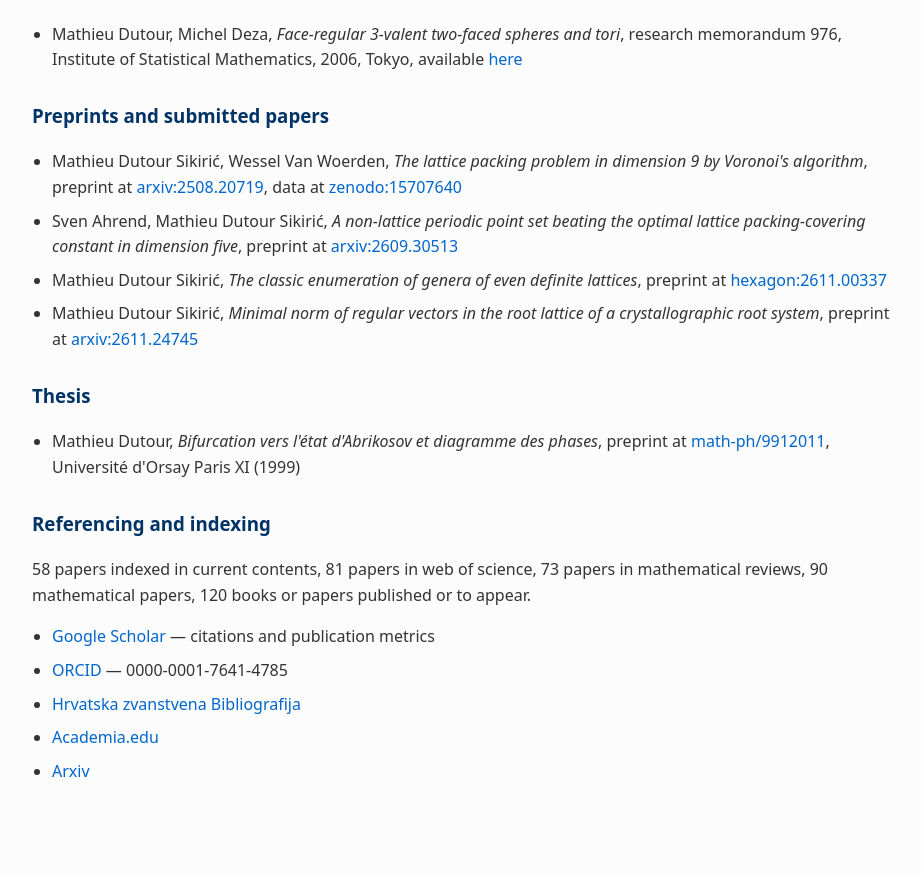
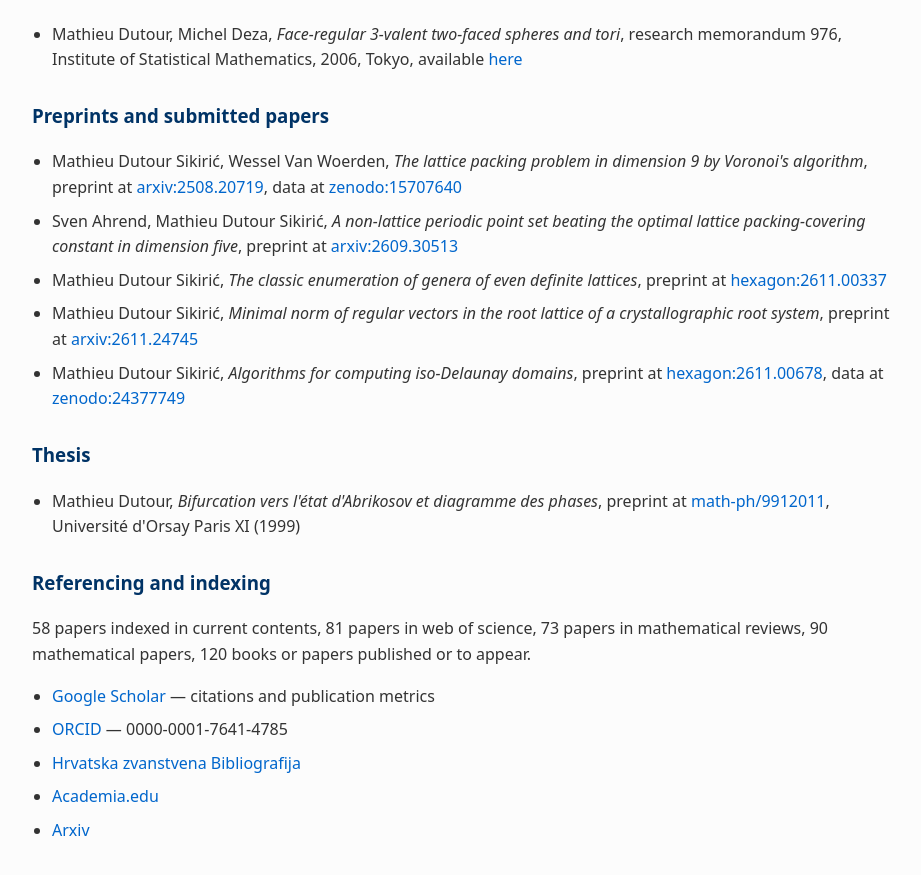
Before and after one commit to MathieuDutSik/mathieudutsik.github.io, a Jekyll site: the page built from Publications/index.html, in a window 1280 px wide and 900 px high, scrolled down 8776 px. Shown: the top 875 px of the window, without its empty margins (178-1099 px from the left). Built offline with Jekyll 4.4.1, drawn with Linux system fonts in a browser that asks for light colours; before the commit the page ends 9616 px from its top, so only the background shows below that.

Commit message:
Add the iso-Delaunay algorithms preprint and its data to the publications.
Co-Authored-By: Claude Opus 5.5 <noreply@anthropic.com>

```diff
--- a/Publications/index.html
+++ b/Publications/index.html
@@ -475,6 +475,7 @@ description: >-
         <li data-theme="delaunay">Sven Ahrend, Mathieu Dutour Sikirić, <i>A non-lattice periodic point set beating the optimal lattice packing-covering constant in dimension five</i>, preprint at <a href="https://arxiv.org/abs/2609.30513">arxiv:2609.30513</a></li>
         <li data-theme="lattices">Mathieu Dutour Sikirić, <i>The classic enumeration of genera of even definite lattices</i>, preprint at <a href="https://hexagonmath.org/2611.00337">hexagon:2611.00337</a></li>
         <li data-theme="lattices">Mathieu Dutour Sikirić, <i>Minimal norm of regular vectors in the root lattice of a crystallographic root system</i>, preprint at <a href="https://arxiv.org/abs/2611.24745">arxiv:2611.24745</a></li>
+        <li data-theme="delaunay">Mathieu Dutour Sikirić, <i>Algorithms for computing iso-Delaunay domains</i>, preprint at <a href="https://hexagonmath.org/2611.00678">hexagon:2611.00678</a>, data at <a href="https://zenodo.org/records/24377749">zenodo:24377749</a></li>
     </ul>
 </section>
 
```
